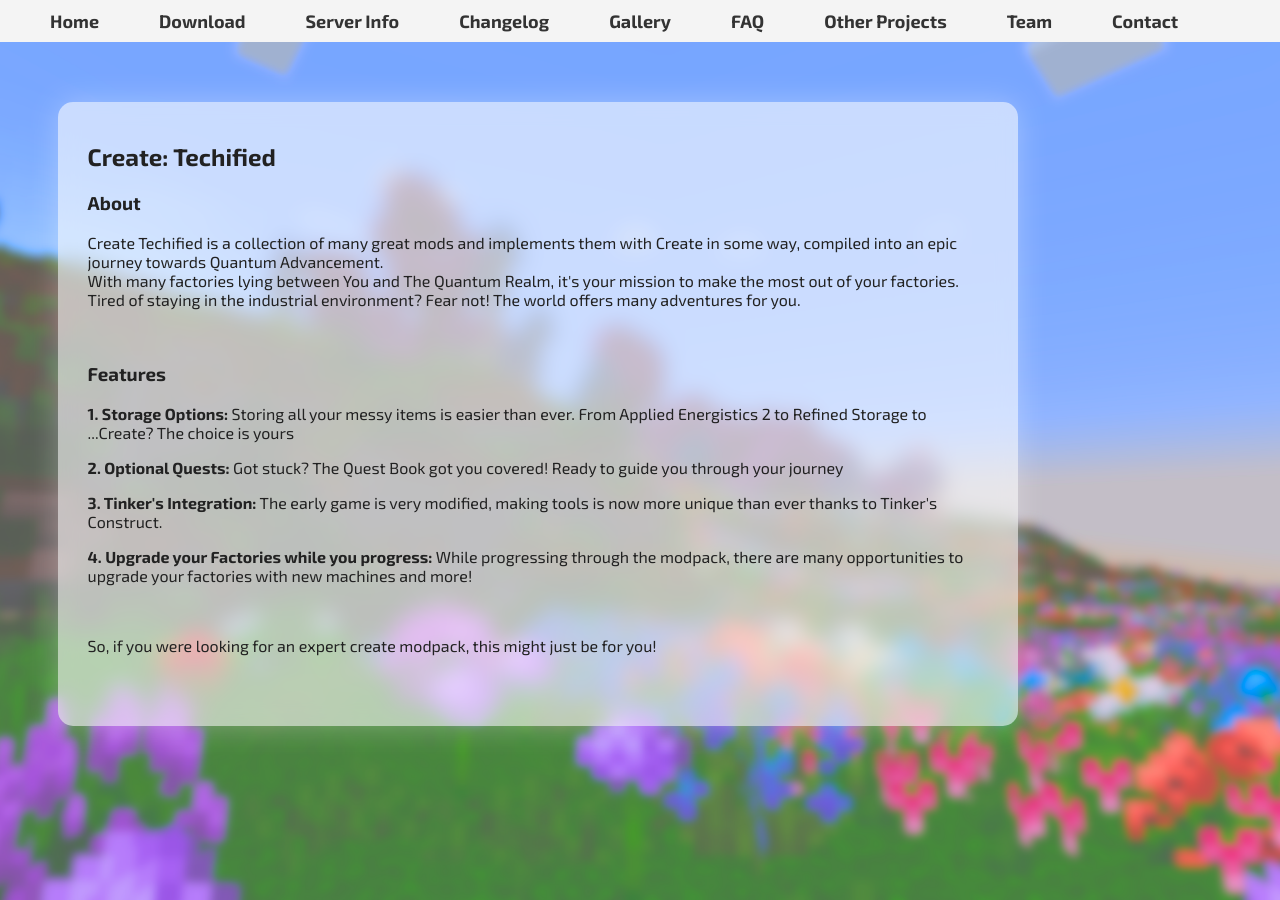
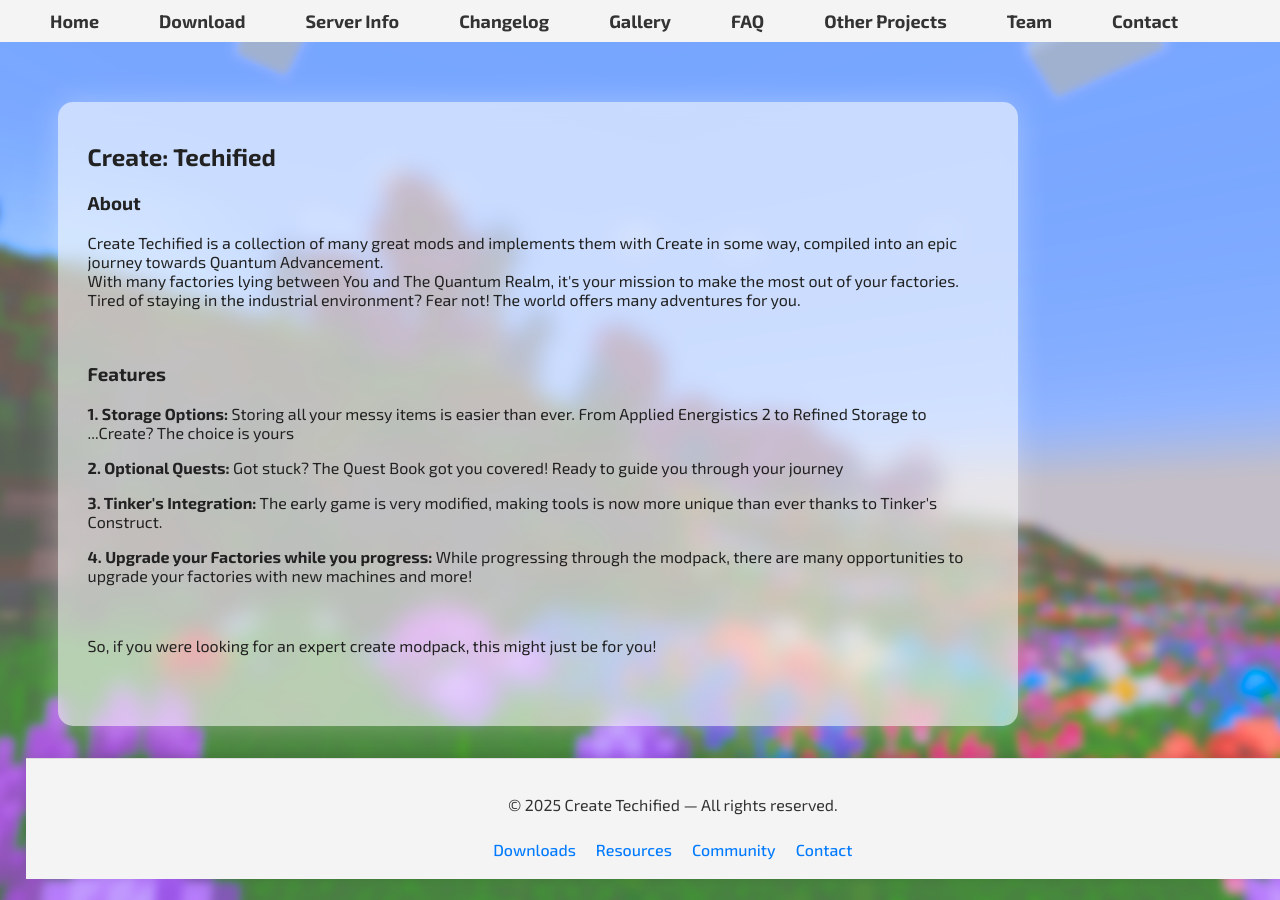
Before and after one commit to CreateTechified/Website, a Jekyll site: the page built from index.html, in a window 1280 px wide. Built offline with Jekyll 4.4.1, drawn with Linux system fonts in a browser that asks for light colours.

Commit message:
Added a footer to just index.html for now

```diff
--- a/index.html
+++ b/index.html
@@ -16,3 +16,14 @@
     <p>So, if you were looking for an expert create modpack, this might just be for you!</p>
     <p>&nbsp;</p>
 </div>
+<footer>
+  <div class="footer-content">
+    <p>© 2025 Create Techified — All rights reserved.</p>
+    <div class="footer-links">
+      <a href="downloads.html">Downloads</a>
+      <a href="resources.html">Resources</a>
+      <a href="community.html">Community</a>
+      <a href="contact.html">Contact</a>
+    </div>
+  </div>
+</footer>
--- a/style.css
+++ b/style.css
@@ -207,3 +207,43 @@
         box-shadow: 0 0 30px rgba(255, 255, 255, 0.3);
     }
 }
+
+/* Footer */
+footer {
+    background: var(--nav);
+    color: var(--primary);
+    padding: 20px;
+    text-align: center;
+    position: relative;
+    bottom: 0;
+    width: 100%;
+    backdrop-filter: blur(10px);
+    -webkit-backdrop-filter: blur(10px);
+    border-top: 1px solid var(--border);
+    box-shadow: 0 -2px 10px rgba(0,0,0,0.1);
+}
+
+.footer-content {
+    display: flex;
+    flex-direction: column;
+    align-items: center;
+    gap: 10px;
+}
+
+.footer-links {
+    display: flex;
+    flex-wrap: wrap;
+    justify-content: center;
+    gap: 20px;
+}
+
+.footer-links a {
+    color: var(--link);
+    text-decoration: none;
+    font-weight: 500;
+    transition: color 0.3s ease;
+}
+
+.footer-links a:hover {
+    color: var(--accent);
+}
```
